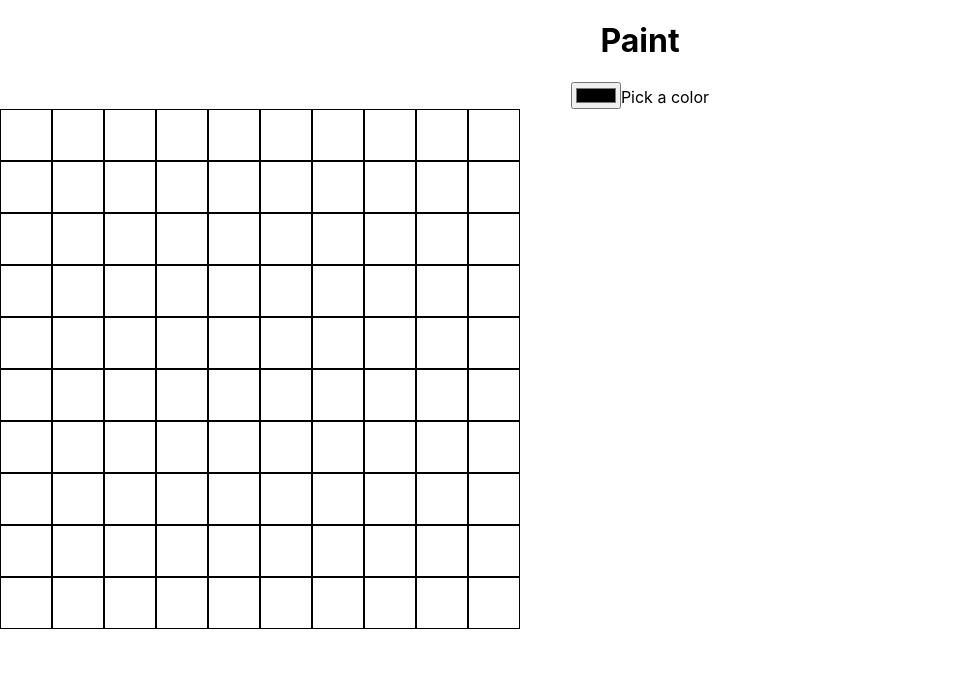
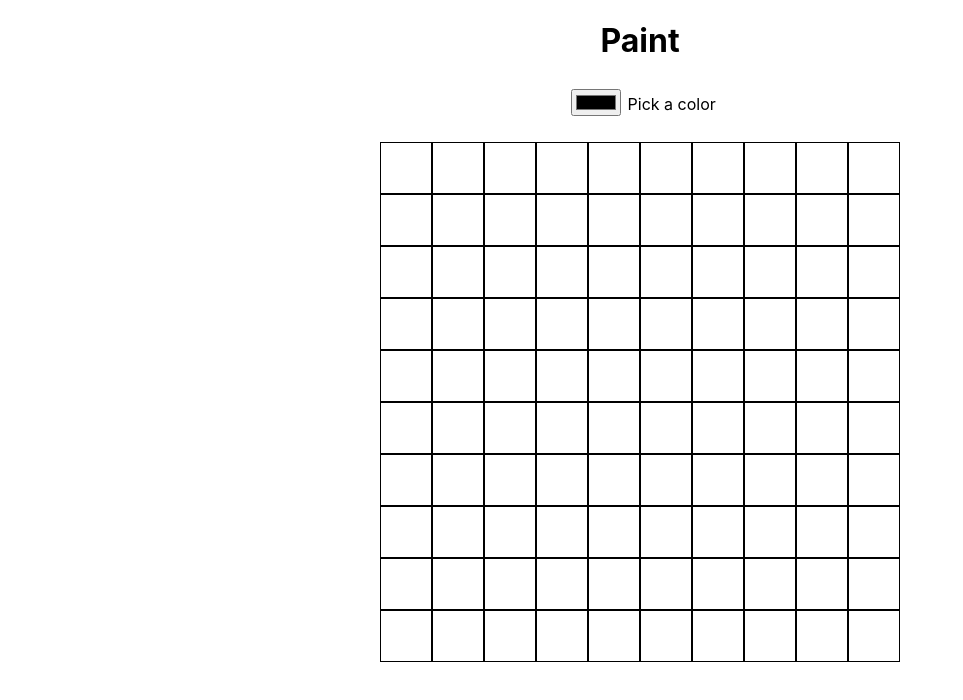
Before and after one commit to somramnani/paint-app, a React (Create React App) app: page / in a window 1280 px wide. Shown: the top 700 px of the page, without its empty margins (0-963 px from the left). Built offline with nearby package versions, Linux system fonts and the light colour scheme.

Commit message:
center board and add updated image

```diff
--- a/src/App.css
+++ b/src/App.css
@@ -1,40 +1,9 @@
 .App {
+  display: flex;
+  justify-content: center;
   text-align: center;
-}
-
-.App-logo {
-  height: 40vmin;
-  pointer-events: none;
-}
-
-@media (prefers-reduced-motion: no-preference) {
-  .App-logo {
-    animation: App-logo-spin infinite 20s linear;
-  }
-}
-
-.App-header {
-  background-color: #282c34;
-  min-height: 100vh;
-  display: flex;
   flex-direction: column;
   align-items: center;
-  justify-content: center;
-  font-size: calc(10px + 2vmin);
-  color: white;
-}
-
-.App-link {
-  color: #61dafb;
-}
-
-@keyframes App-logo-spin {
-  from {
-    transform: rotate(0deg);
-  }
-  to {
-    transform: rotate(360deg);
-  }
 }
 
 .square {
@@ -51,3 +20,10 @@
 .square-container {
   display: flex;
 }
+
+.color-selector {
+  padding-bottom: 20px;
+}
+input {
+  margin: 0.5em;
+}
--- a/src/App.jsx
+++ b/src/App.jsx
@@ -13,7 +13,7 @@
   return (
     <div className="App">
       <h1>Paint</h1>
-      <div>
+      <div className="color-selector">
         <input
           type="color"
           id="head"
```
Also changed, not shown: public/screenshot1.png.
